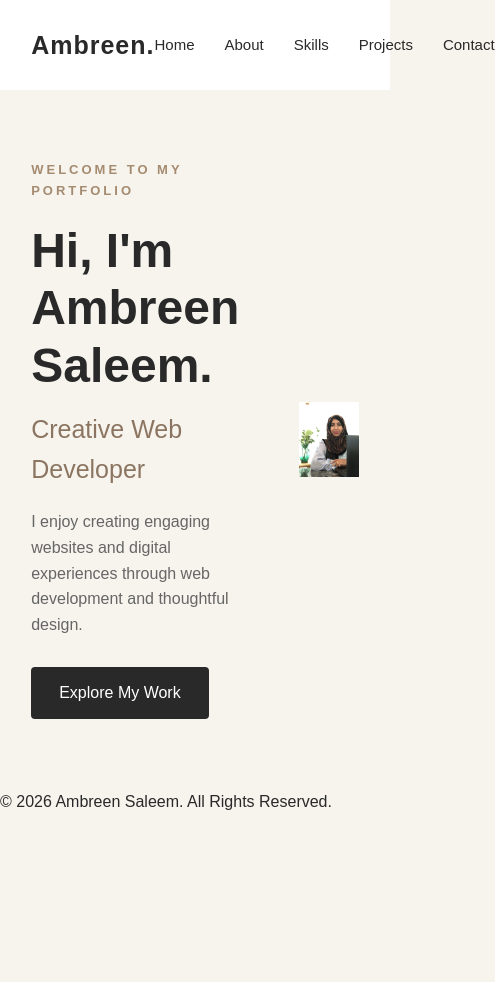
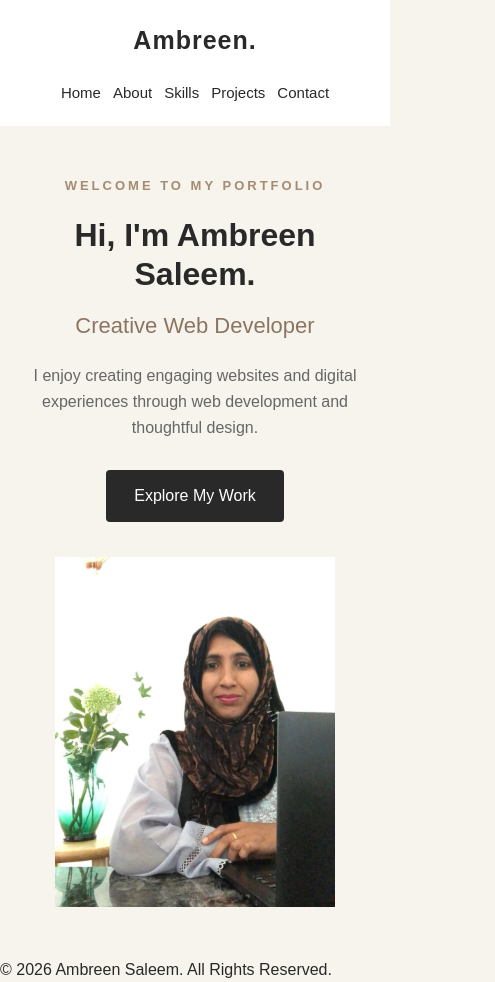
Before and after one commit to Ambreen189/Ambreen189.github.io, a plain HTML site: page index.html in a window 390 px wide. Shown: the whole page, 495 px wide, since content can reach past the window. Before the commit the page ends 844 px from the top, so only its background shows below. Drawn offline with Linux system fonts and the light colour scheme.

Commit message:
add styling for mobile screen

```diff
--- a/app.css
+++ b/app.css
@@ -128,3 +128,61 @@ img {
   object-position: center;
   border-radius: 8px;
 }
+
+@media (max-width: 768px) {
+  .navbar {
+    flex-direction: column;
+    gap: 20px;
+    padding: 20px 5%;
+  }
+
+  .navLinks {
+    flex-wrap: wrap;
+    justify-content: center;
+    gap: 18px;
+  }
+
+  .hero {
+    flex-direction: column;
+    text-align: center;
+    padding: 50px 6%;
+    gap: 35px;
+  }
+
+  .heroContent {
+    max-width: 100%;
+  }
+
+  .heroContent h2 {
+    font-size: 38px;
+  }
+
+  .heroContent h3 {
+    font-size: 22px;
+  }
+
+  .heroDescription {
+    margin-left: auto;
+    margin-right: auto;
+  }
+
+  .heroImage img {
+    max-width: 320px;
+    height: 400px;
+  }
+}
+
+@media (max-width: 480px) {
+  .heroContent h2 {
+    font-size: 32px;
+  }
+
+  .heroImage img {
+    max-width: 280px;
+    height: 350px;
+  }
+
+  .navLinks {
+    gap: 12px;
+  }
+}
```
